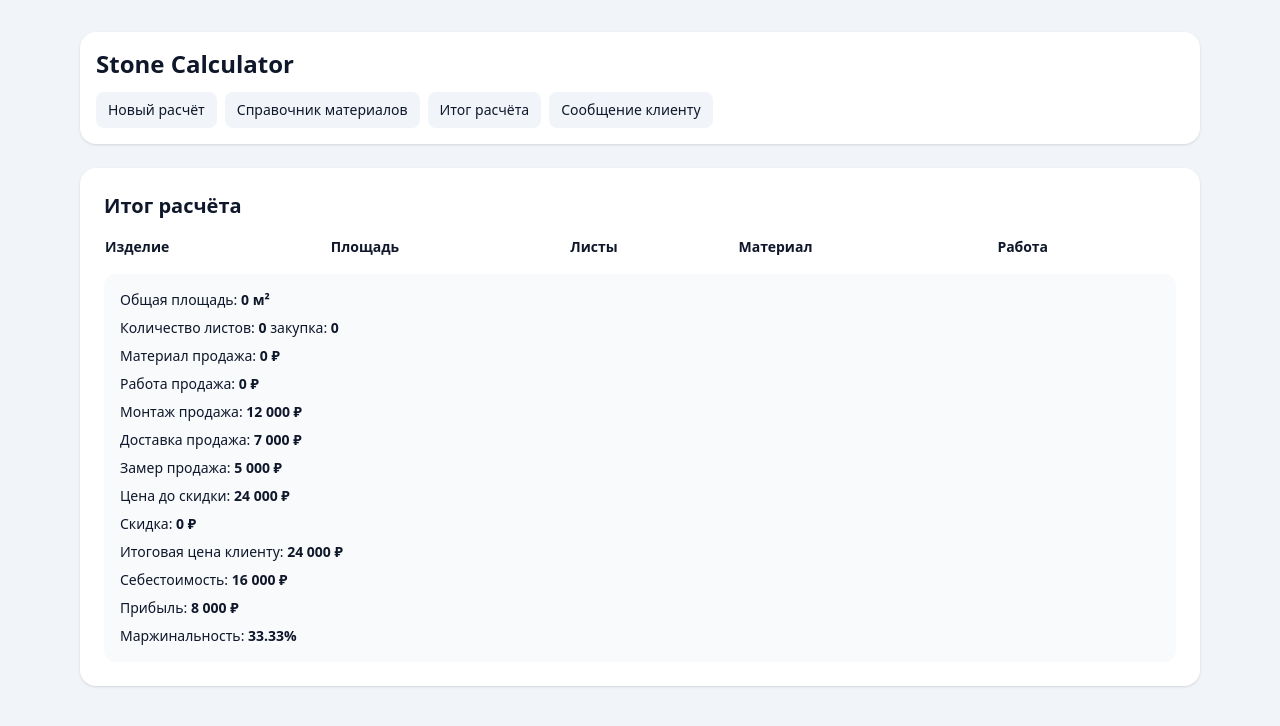
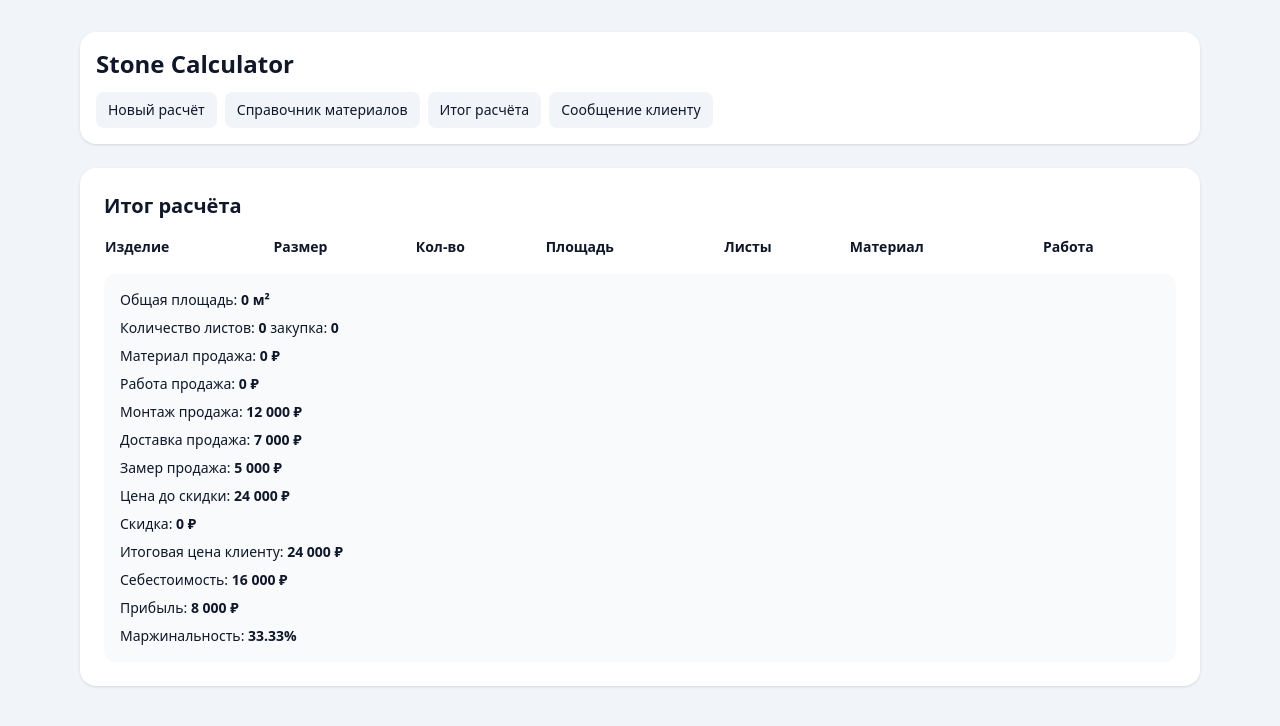
Before and after one commit to 71alex71-dev/calculator1, a Next.js app: page /summary in a window 1280 px wide. Shown: the top 726 px of the page. Built offline with nearby package versions, Linux system fonts and the light colour scheme.

Commit message:
Show item dimensions in summary

```diff
--- a/app/components/CalculatorApp.tsx
+++ b/app/components/CalculatorApp.tsx
@@ -101,7 +101,7 @@ export default function CalculatorApp({ page }: { page: 'new' | 'materials' | 's
   }
 
   if (page === 'summary') {
-    return <SummaryView calculation={calculation} />;
+    return <SummaryView calculation={calculation} products={products} />;
   }
 
   if (page === 'message') {
@@ -330,7 +330,15 @@ function MaterialsView({
   );
 }
 
-function SummaryView({ calculation }: { calculation: ReturnType<typeof calculateOrder> }) {
+function SummaryView({
+  calculation,
+  products,
+}: {
+  calculation: ReturnType<typeof calculateOrder>;
+  products: ProductInput[];
+}) {
+  const findProduct = (id: string) => products.find((product) => product.id === id);
+
   return (
     <section className="space-y-4 rounded-2xl bg-white p-6 shadow">
       <h2 className="text-xl font-semibold">Итог расчёта</h2>
@@ -340,6 +348,8 @@ function SummaryView({ calculation }: { calculation: ReturnType<typeof calculate
           <thead>
             <tr className="text-left">
               <th>Изделие</th>
+              <th>Размер</th>
+              <th>Кол-во</th>
               <th>Площадь</th>
               <th>Листы</th>
               <th>Материал</th>
@@ -347,15 +357,25 @@ function SummaryView({ calculation }: { calculation: ReturnType<typeof calculate
             </tr>
           </thead>
           <tbody>
-            {calculation.items.map((i) => (
+            {calculation.items.map((i) => {
+              const product = findProduct(i.id);
+
+              return (
                 <tr key={i.id} className="border-t">
                   <td>{i.type}</td>
+                  <td>
+                    {product
+                      ? `${product.lengthMm} × ${product.widthMm} мм`
+                      : '—'}
+                  </td>
+                  <td>{product?.quantity ?? '—'}</td>
                   <td>{i.area} м²</td>
                   <td>{i.materialSheetsPurchased}</td>
                   <td>{formatMoney(i.materialSalePrice)}</td>
                   <td>{formatMoney(i.workSalePrice)}</td>
                 </tr>
-            ))}
+              );
+            })}
           </tbody>
         </table>
       </div>
@@ -405,7 +425,6 @@ function SummaryView({ calculation }: { calculation: ReturnType<typeof calculate
     </section>
   );
 }
-
 function MessageView({
   products,
   materials,
```
Lines whose indentation alone changed are shown as unchanged.
